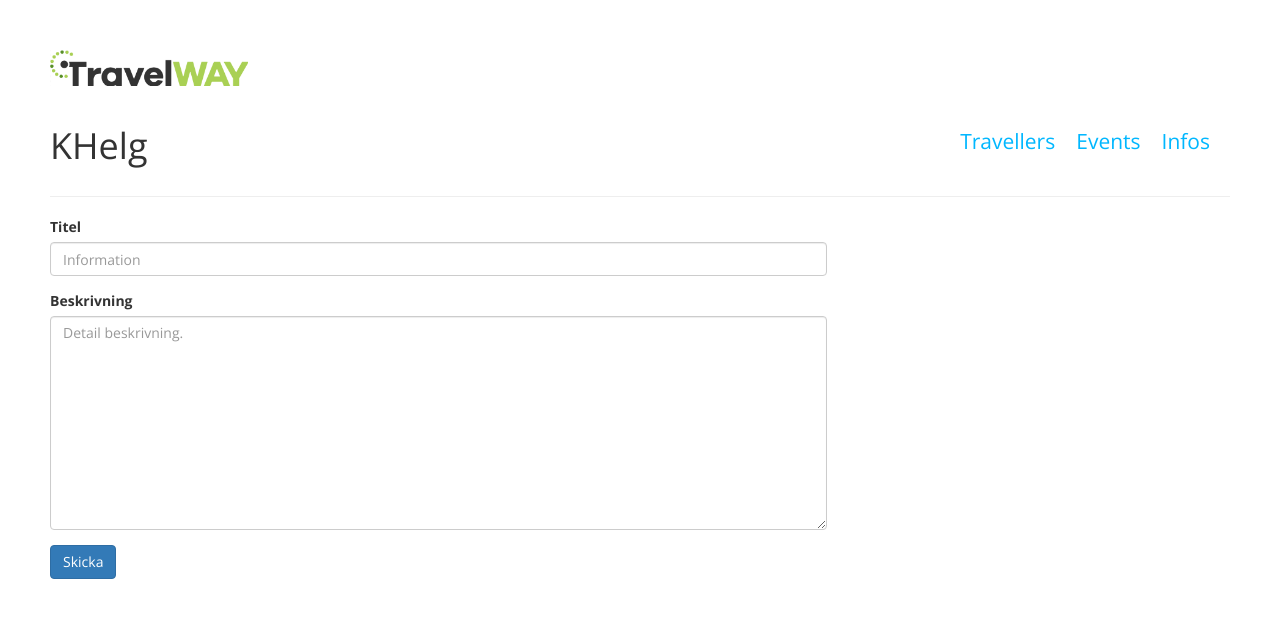
After one commit to jayway/KHelg2015-Team4-server, a Node server app: page /infos/new in a window 1280 px wide. The commit adds this page. Shown: the top 618 px of the page. Run offline with Node 20, Linux system fonts and the light colour scheme; some libraries are stand-ins or nearby versions.

Commit message:
added infos

```diff
--- a/app.js
+++ b/app.js
@@ -5,6 +5,7 @@ var logger = require('morgan');
 var cookieParser = require('cookie-parser');
 var travellers = require('./routes/travellers');
 var events = require('./routes/events');
+var infos = require('./routes/infos');
 
 var bodyParser = require('body-parser');
 var app = express();
@@ -32,6 +33,7 @@ app.get('/', function (req, res) {
 });
 app.use('/events', events);
 app.use('/travellers', travellers);
+app.use('/infos', infos);
 
 // catch 404 and forward to error handler
 app.use(function(req, res, next) {
--- /dev/null
+++ b/routes/infos.js
@@ -0,0 +1,36 @@
+var express = require('express');
+var router = express.Router();
+var _ = require('lodash');
+var db = require('../store');
+
+
+router.get('/', function(req, res, next) {
+    var ct = req.get('Accept');
+    if (ct && ct == 'application/json') {
+        res.send(db.infos);
+    } else {
+        res.render('infos', { infos: db.infos });
+    }
+
+});
+
+router.post('/', function(req, res){
+    console.log('create info', req.body);
+    db.infos.push(req.body);
+    res.redirect('/infos');
+});
+
+router.put('/:id', function(req, res){
+    console.log('user updated info', req.body);
+    _.assign(db.infos[req.params.id], req.body);
+    console.log('info', db.infos[req.params.id]);
+    res.send(200);
+
+});
+
+router.get('/new', function(req, res) {
+    res.render('add-new-info');
+});
+
+
+module.exports = router;
--- a/store.js
+++ b/store.js
@@ -5,7 +5,8 @@
 var database = {
     users : [{"name":"Mike",passport: "123456", allergies: "ägg", "email":"michael.kober@jayway.com","longitude": "12.784406","latitude": "55.941582"}, {"name":"Erik","email":"erik@jayway.com","longitude": "12.804137","latitude": "55.945024"}, {"name":"Andreas","email":"andreas@jayway.com","longitude": "12.770166","latitude": "55.960413"}],
     logMessages: [{"name": "Nisse", message: "Snart dags att skriva in passnummmer."}],
-    events: [{"title":"Going out for a beer","description":"Örenäs is know for it's famous pubs and local breweries. Let's go out and drink some beers.", from: "20:00", to: "23:00", participants:[{"name": "Mike", "id":"0"}]}]
+    events: [{"title":"Going out for a beer","description":"Örenäs is know for it's famous pubs and local breweries. Let's go out and drink some beers.", from: "20:00", to: "23:00", participants:[{"name": "Mike", "id":"0"}]}],
+    infos: [{"title":"Agenda","description":"09:00 Frukost \n 10:00 Trip to Landskrona. 20:00 Beer"}]
 };
 
 
--- /dev/null
+++ b/views/add-new-info.jade
@@ -0,0 +1,19 @@
+extends layout
+
+block content
+  .row
+    .infos.col-xs-12.col-sm-8.col-md-8.col-lg-8
+        h2
+
+        form(action="/infos" method="post")
+          div.form-group
+            label(for="inputTitle") Titel
+            input(type="text" name="title" class="form-control" id="inputTitle" placeholder="Information")
+
+          div.form-group
+            label(for="inputDescription") Beskrivning
+            textarea(type="text" name="description" rows="10" cols="50" class="form-control" id="inputDescription" placeholder="Detail beskrivning.")
+
+
+          button(type="submit" class="btn btn-primary") Skicka
+    .chat.col-xs-12.col-sm-4.col-md-4.col-lg-4
--- a/views/layout.jade
+++ b/views/layout.jade
@@ -14,7 +14,8 @@ html
     .topbar
       h1 KHelg
       nav
-        a(href="/travellers") Travellers <br>
+        a(href="/travellers") Travellers
         a(href="/events") Events
+        a(href="/infos") Infos
 
     block content
```
Also changed, not shown: views/infos.jade (added, +21 -0 lines).
